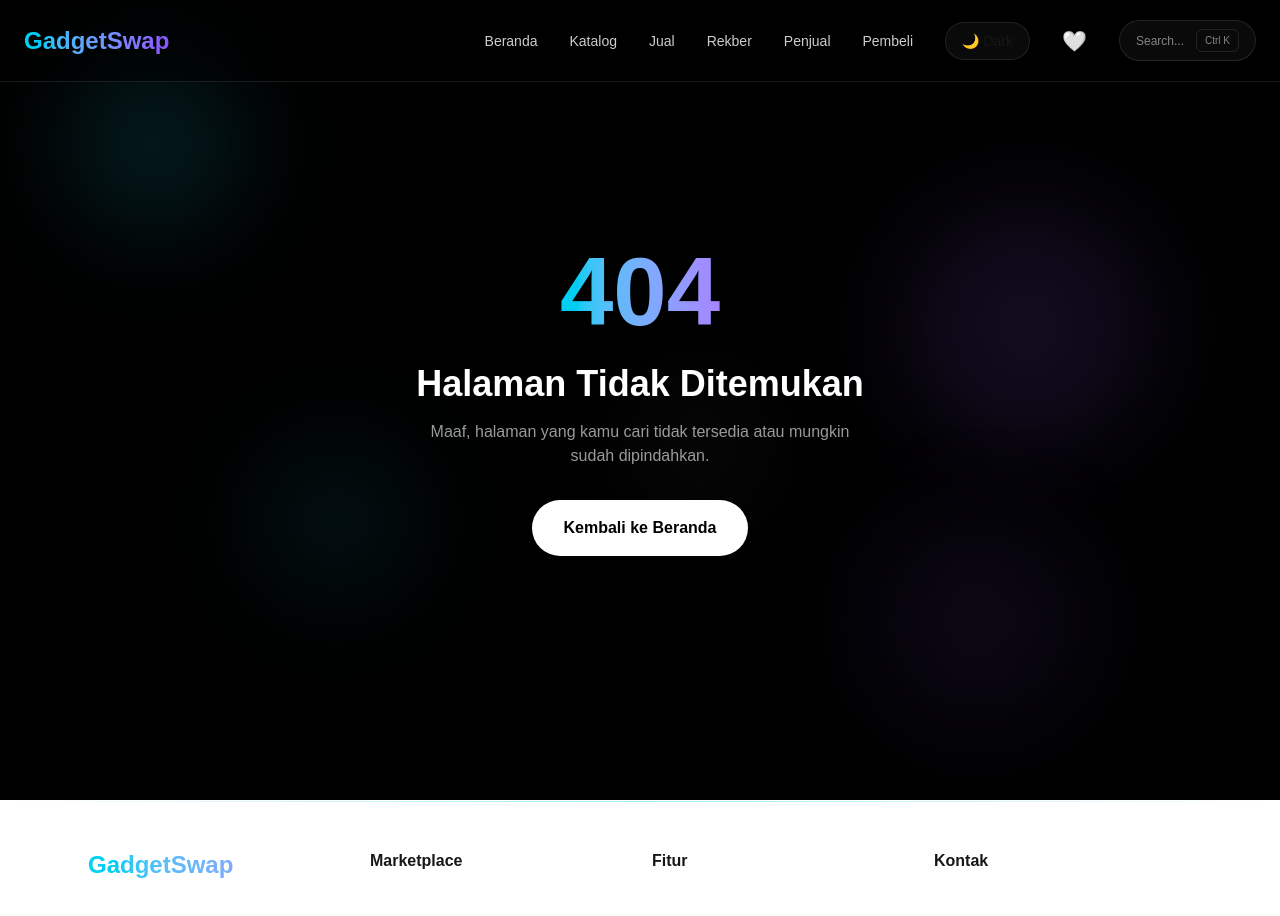
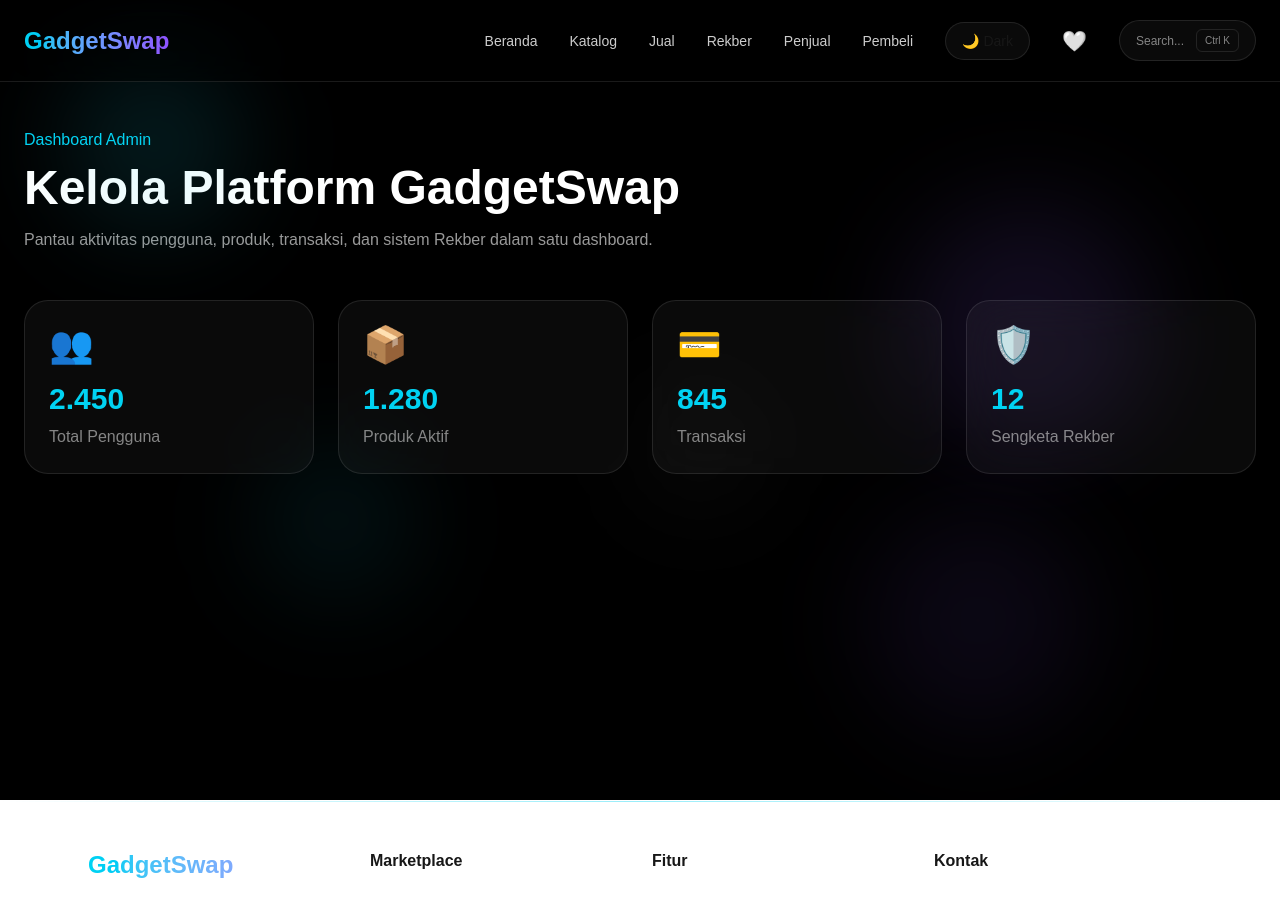
Before and after one commit to Rexlicky/gadgetswap, a Next.js app: page /admin in a window 1280 px wide. Before the commit this address had no page. Shown: the top 916 px of the page. Built offline with nearby package versions, Linux system fonts and the light colour scheme.

Commit message:
feat: add admin dashboard overview

```diff
--- /dev/null
+++ b/src/app/admin/page.js
@@ -0,0 +1,60 @@
+export const metadata = {
+  title: "Dashboard Admin",
+};
+
+export default function AdminPage() {
+  const stats = [
+    {
+      title: "Total Pengguna",
+      value: "2.450",
+      icon: "👥",
+    },
+    {
+      title: "Produk Aktif",
+      value: "1.280",
+      icon: "📦",
+    },
+    {
+      title: "Transaksi",
+      value: "845",
+      icon: "💳",
+    },
+    {
+      title: "Sengketa Rekber",
+      value: "12",
+      icon: "🛡️",
+    },
+  ];
+
+  return (
+    <main className="page-transition min-h-screen bg-black px-6 py-32 text-white">
+      <div className="mx-auto max-w-7xl">
+        <p className="text-cyan-400">Dashboard Admin</p>
+
+        <h1 className="mt-3 text-5xl font-bold">Kelola Platform GadgetSwap</h1>
+
+        <p className="mt-4 text-white/60">
+          Pantau aktivitas pengguna, produk, transaksi, dan sistem Rekber dalam
+          satu dashboard.
+        </p>
+
+        <div className="mt-12 grid gap-6 md:grid-cols-2 lg:grid-cols-4">
+          {stats.map((item) => (
+            <div
+              key={item.title}
+              className="rounded-3xl border border-white/10 bg-white/[0.04] p-6 backdrop-blur-xl"
+            >
+              <div className="text-4xl">{item.icon}</div>
+
+              <h2 className="mt-4 text-3xl font-bold text-cyan-400">
+                {item.value}
+              </h2>
+
+              <p className="mt-2 text-white/50">{item.title}</p>
+            </div>
+          ))}
+        </div>
+      </div>
+    </main>
+  );
+}
```
